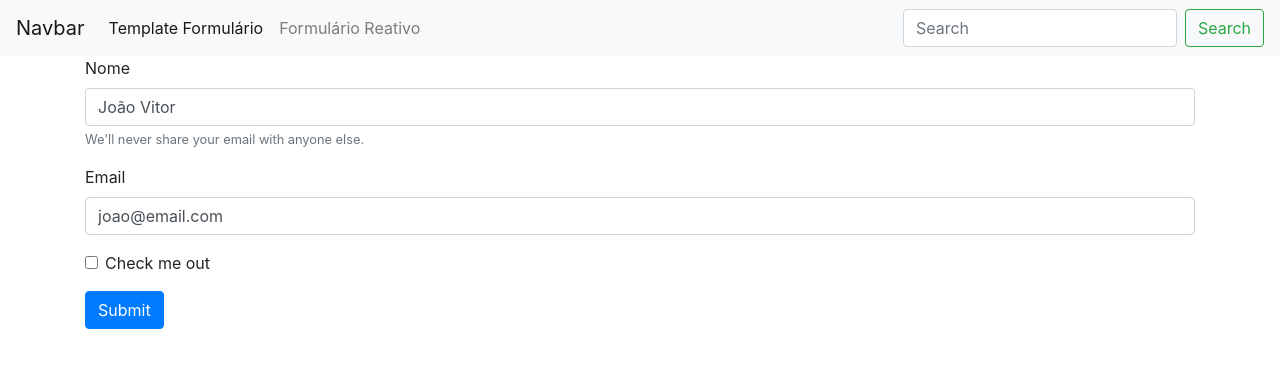
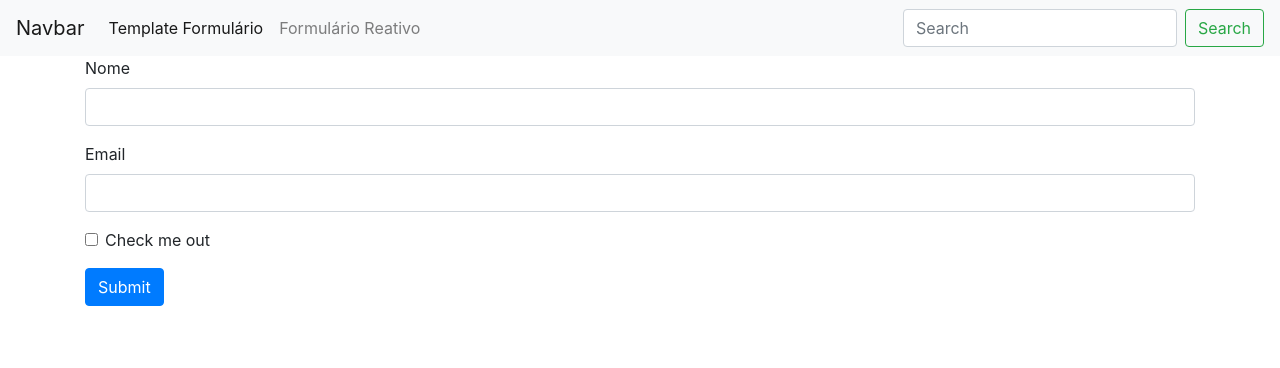
Before and after one commit to Jo40519/estudosAngularForm, an Angular app in the folder formsAngular/: page / in a window 1280 px wide. Shown: the top 368 px of the page. Built offline with nearby package versions, Linux system fonts and the light colour scheme.

Commit message:
Estudos de hoje

```diff
--- a/formsAngular/src/app/template-form/template-form.component.css
+++ b/formsAngular/src/app/template-form/template-form.component.css
@@ -0,0 +1,3 @@
+.ng-invalid.ng-touched:not(form) {
+  border: 1px solid red
+};
--- a/formsAngular/src/app/template-form/template-form.component.html
+++ b/formsAngular/src/app/template-form/template-form.component.html
@@ -1,12 +1,24 @@
 <form #f="ngForm" (ngSubmit)="onSubmit(f)">
   <div class="form-group">
     <label for="nome">Nome</label>
-    <input type="email" class="form-control" id="nome" aria-describedby="emailHelp" [(ngModel)]="usuario.nome" name="nome">
-    <small id="emailHelp" class="form-text text-muted">We'll never share your email with anyone else.</small>
+    <input type="email"
+    class="form-control"
+    id="nome"
+    aria-describedby="emailHelp"
+    [(ngModel)]="usuario.nome"
+    name="nome"
+    required
+    #nome="ngModel">
+    <!-- <div>
+      {{nome.className}}
+    </div> -->
+    <div *ngIf="!nome.valid && nome.touched" class="alert alert-danger" role="alert">
+      Nome é obrigatório!
+    </div>
   </div>
   <div class="form-group">
     <label for="email">Email</label>
-    <input type="email" class="form-control" id="email" [(ngModel)]="usuario.email" name="email">
+    <input type="email" class="form-control" id="email" [(ngModel)]="usuario.email" name="email" required>
   </div>
   <div class="form-group form-check">
     <input type="checkbox" class="form-check-input" id="exampleCheck1">
--- a/formsAngular/src/app/template-form/template-form.component.ts
+++ b/formsAngular/src/app/template-form/template-form.component.ts
@@ -9,8 +9,8 @@ export class TemplateFormComponent implements OnInit {
 
 
   public usuario: any = {
-    nome: 'João Vitor',
-    email: 'joao@email.com'
+    nome: null,
+    email: null
   }
 
   constructor() { }
```
